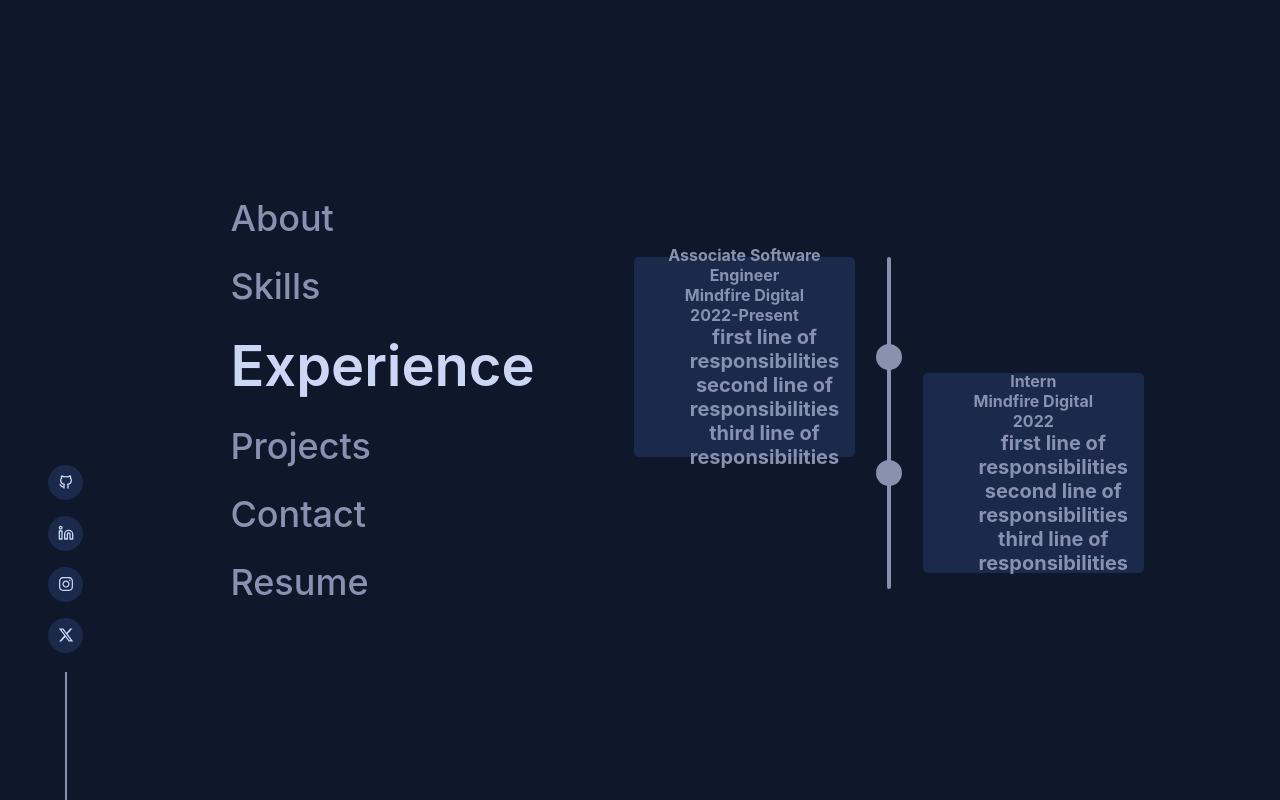
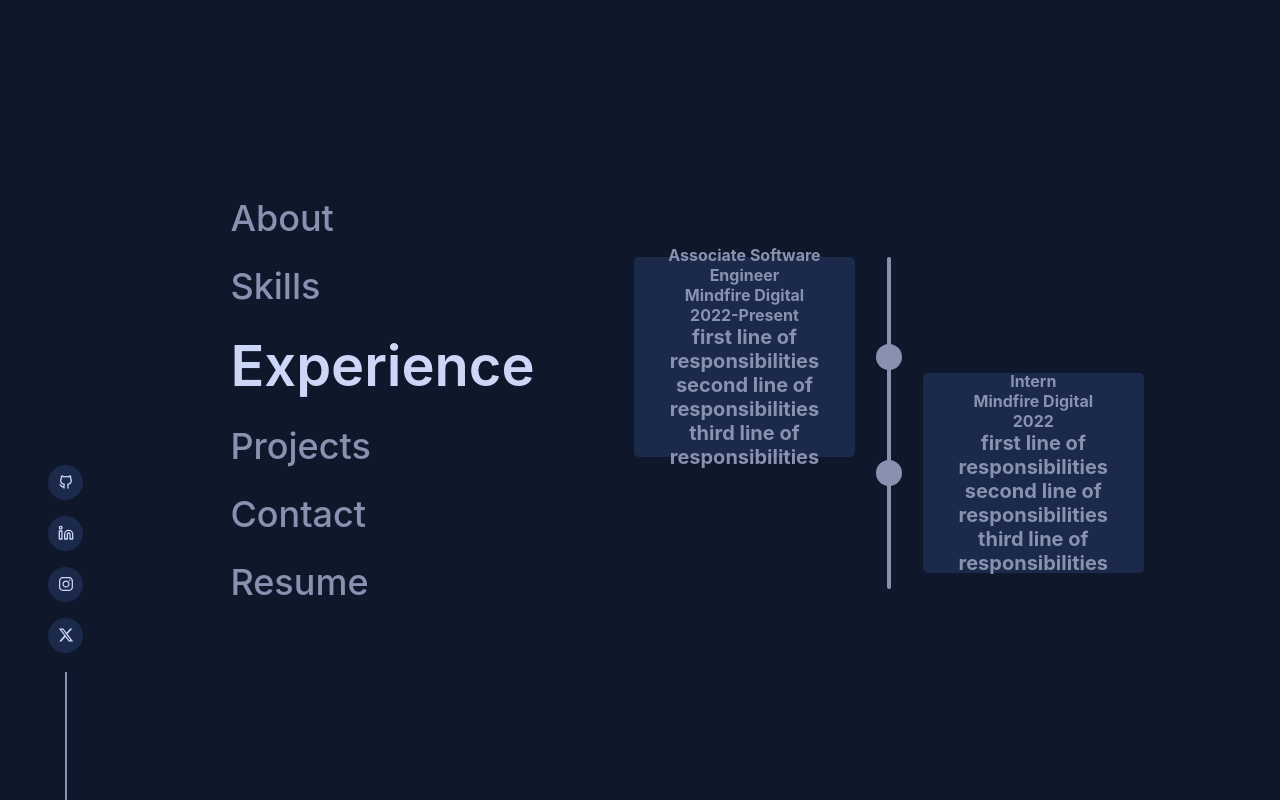
Before and after one commit to Reck1618/portfolio_v1, a React (Vite) app: page / in a window 1280 px wide. Both pictures are taken after a click on the item "Experience". Built offline with nearby package versions, Linux system fonts and the light colour scheme.

Commit message:
margin change

```diff
--- a/src/componenets/experience/Experiance.css
+++ b/src/componenets/experience/Experiance.css
@@ -18,6 +18,7 @@
 .experiance-resp {
   margin: 0 !important;
 }
+
 .experiance-list {
   --col-gap: 2rem;
   --row-gap: 2rem;
@@ -89,7 +90,10 @@
   right: calc(100% + var(--col-gap) + var(--line-w) / 2);
 }
 
-
+.experiance-resp {
+  margin: 0 !important;
+  padding: 0 !important;
+}
 
 @media (min-width: 60rem) {
   .experiance-list {
--- a/src/componenets/experience/Experiance.jsx
+++ b/src/componenets/experience/Experiance.jsx
@@ -13,7 +13,7 @@ const Experiance = () => {
                                 <span>{ experiance.title }</span>
                                 <span>{ experiance.company }</span>
                                 <span>{ experiance.duration }</span>
-                                <ul>
+                                <ul className='experiance-resp'>
                                     {experiance.responsibilities.map((responsibility, index) => {
                                         return (
                                             <li className='experiance-resp' key={index}>{responsibility}</li>
```
